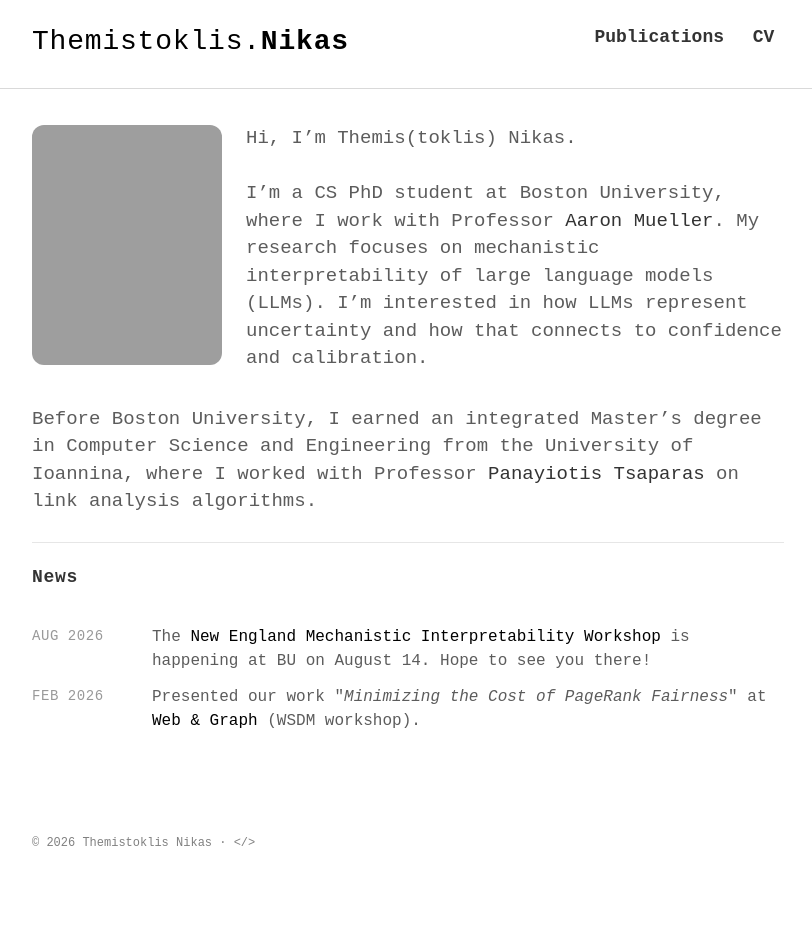
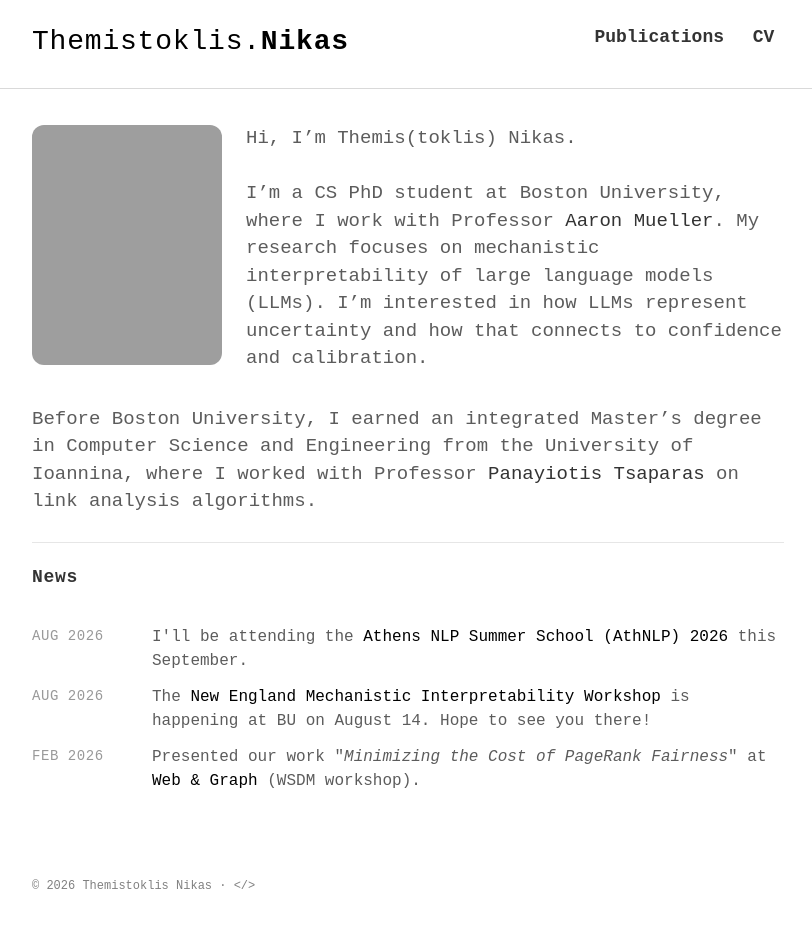
Before and after one commit to tnikas/tnikas.github.io, a Jekyll site: the page built from index.html, in a window 1280 px wide. Shown: the whole page, without its empty margins (232-1044 px from the left). Built offline with Jekyll 4.4.1, drawn with Linux system fonts in a browser that asks for light colours; some web fonts are replaced; before the commit the page ends 900 px from its top, so only the background shows below that.

Commit message:
Add announcement for AthNLP 2026 attendance

```diff
--- a/_data/news.yml
+++ b/_data/news.yml
@@ -1,3 +1,6 @@
+- date: 2026-08-21
+  content_html: 'I''ll be attending the <a href="https://athnlp.github.io/2026/index.html" target="_blank" rel="noopener">Athens NLP Summer School (AthNLP) 2026</a> this September.'
+
 - date: 2026-08-04
   content_html: 'The <a href="https://nemiconf.github.io/summer26/" target="_blank" rel="noopener">New England Mechanistic Interpretability Workshop</a> is happening at BU on August 14. Hope to see you there!'
 
```
